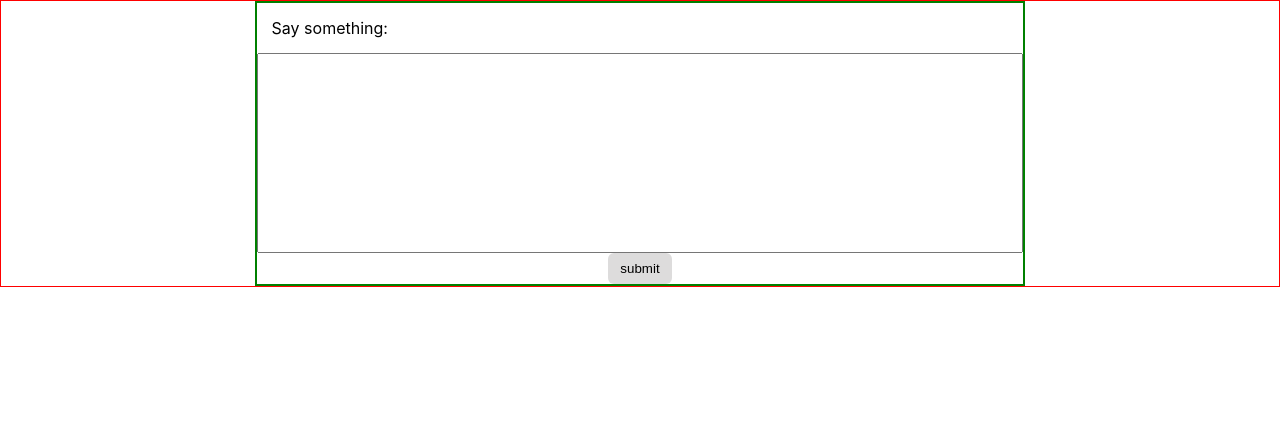
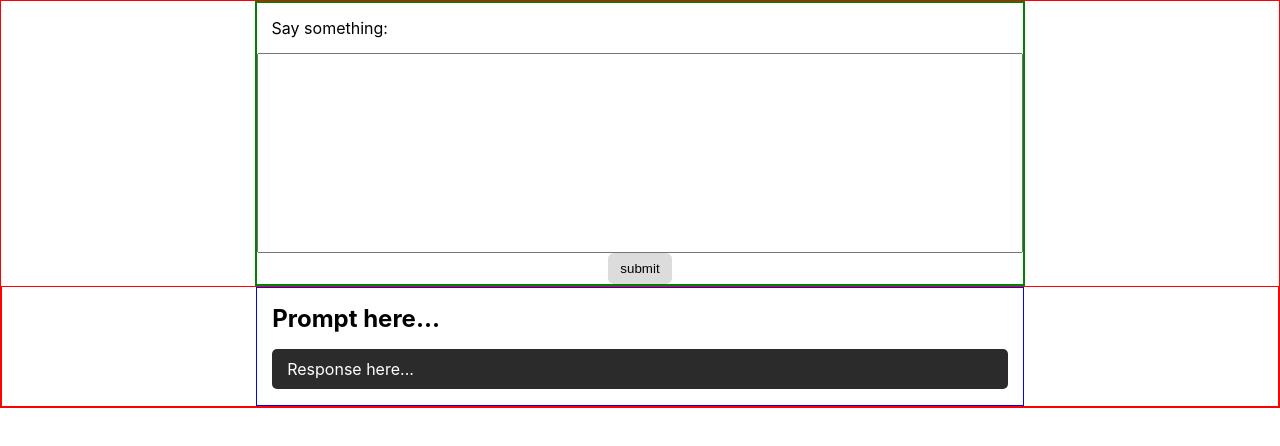
Before and after one commit to ethanloewen/shopify-challenge, a React (Create React App) app: page / in a window 1280 px wide. Shown: the top 446 px of the page. Built offline with nearby package versions, Linux system fonts and the light colour scheme.

Commit message:
Add temp styling for response

```diff
--- a/src/App.js
+++ b/src/App.js
@@ -1,10 +1,12 @@
 import './App.scss';
 import Form from './components/Form';
+import Response from './components/Response';
 
 function App() {
   return (
     <div className="App">
       <Form />
+      <Response />
     </div>
   );
 }
--- a/src/components/Response.js
+++ b/src/components/Response.js
@@ -0,0 +1,15 @@
+import './Response.scss';
+
+export default function Response() {
+
+  return (
+    <div className='response-container'>
+      <div className='response'>
+        <div className='response-data'>
+          <h1>Prompt here...</h1>
+          <p>Response here...</p>
+        </div>
+      </div>
+    </div>
+  );
+}
--- a/src/components/Response.scss
+++ b/src/components/Response.scss
@@ -0,0 +1,27 @@
+.response-container {
+  border: 1px solid red;
+  display: flex;
+  align-items: center;
+  justify-content: center;
+
+  .response {
+    width: 60%;
+    border: 1px solid blue;
+
+    .response-data {
+      padding: 0px 15px;
+    }
+
+    h1 {
+      font-size: 24px;
+    }
+
+    p {
+      color: #fff;
+      background-color: rgb(43, 43, 43);
+      padding: 10px 15px;
+      border-radius: 5px;
+    }
+  }
+
+}
```
